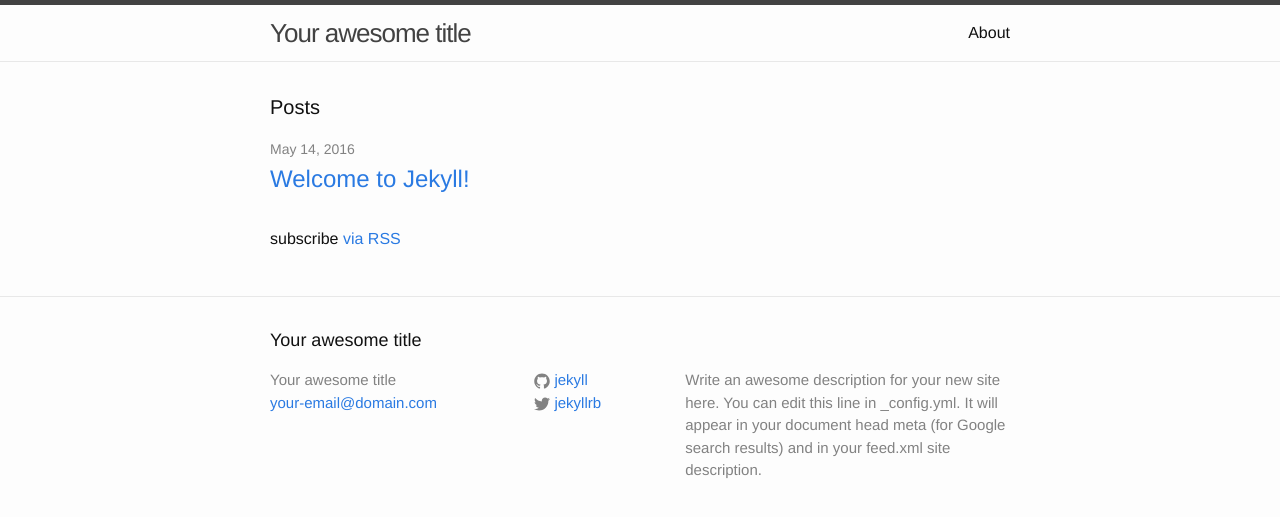
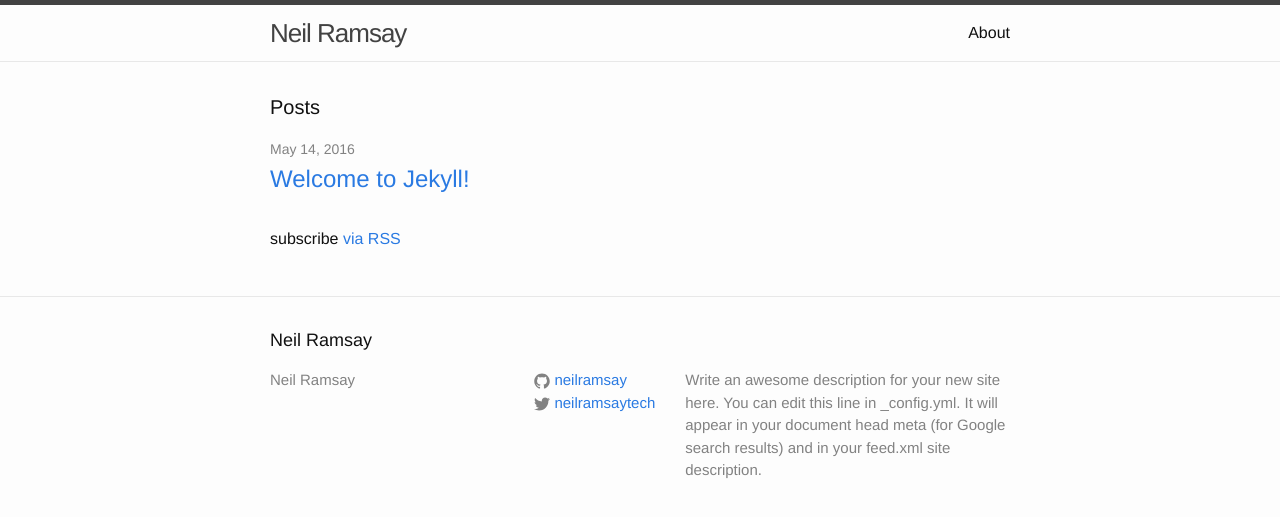
Before and after one commit to neilramsay/neilramsay.github.io, a Jekyll site: the page built from index.html, in a window 1280 px wide. Shown: the top 517 px of the page. Built offline with Jekyll 4.4.1, drawn with Linux system fonts in a browser that asks for light colours.

Commit message:
Initial config

```diff
--- a/_config.yml
+++ b/_config.yml
@@ -6,16 +6,18 @@
 # 'jekyll serve'. If you change this file, please restart the server process.
 
 # Site settings
-title: Your awesome title
-email: your-email@domain.com
+title: Neil Ramsay
 description: > # this means to ignore newlines until "baseurl:"
   Write an awesome description for your new site here. You can edit this
   line in _config.yml. It will appear in your document head meta (for
   Google search results) and in your feed.xml site description.
 baseurl: "" # the subpath of your site, e.g. /blog
-url: "http://yourdomain.com" # the base hostname & protocol for your site
-twitter_username: jekyllrb
-github_username:  jekyll
+url: "https://neilramsay.github.io" # the base hostname & protocol for your site
+twitter_username: neilramsaytech
+github_username:  neilramsay
 
 # Build settings
 markdown: kramdown
+
+# Custom settings
+safe: true
```
